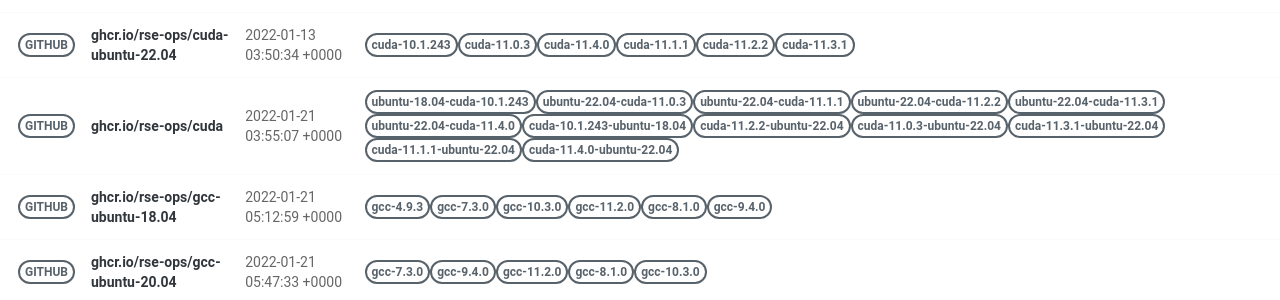
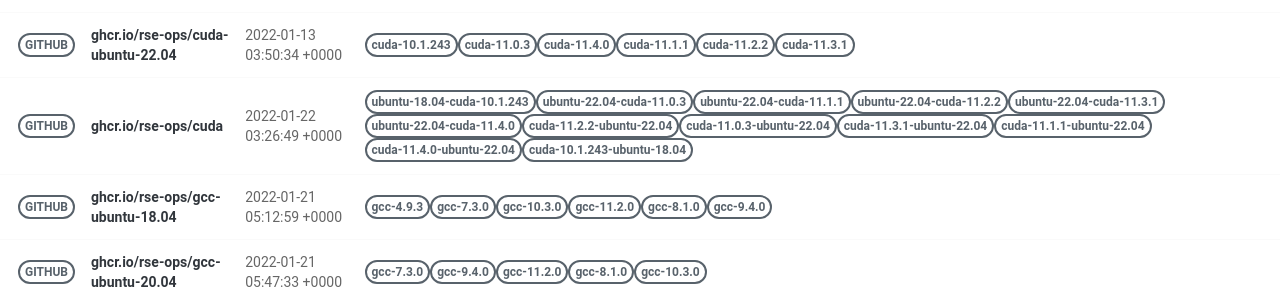
Before and after one commit to rse-ops/docker-images, a Jekyll site: the page built from pages/index.md, in a window 1280 px wide. Shown: the part 417-717 px from the top of the page. Built offline with Jekyll 4.4.1, drawn with Linux system fonts in a browser that asks for light colours; nearby versions of some CDN libraries.

Commit message:
Automated push to update library 2022-01-22

```diff
--- a/_library/ghcr.io-rse-ops-cuda.md
+++ b/_library/ghcr.io-rse-ops-cuda.md
@@ -1,7 +1,7 @@
 ---
 layout: container
 name: ghcr.io/rse-ops/cuda
-updated_at: 2022-01-21 03:55:07.302150
+updated_at: 2022-01-22 03:26:49.853475
 
 
 container_url: https://github.com/orgs/rse-ops/packages/container/package/cuda
```
Also changed, not shown: other parts of _library/ghcr.io-rse-ops-cuda.md (+3 -3 lines).
